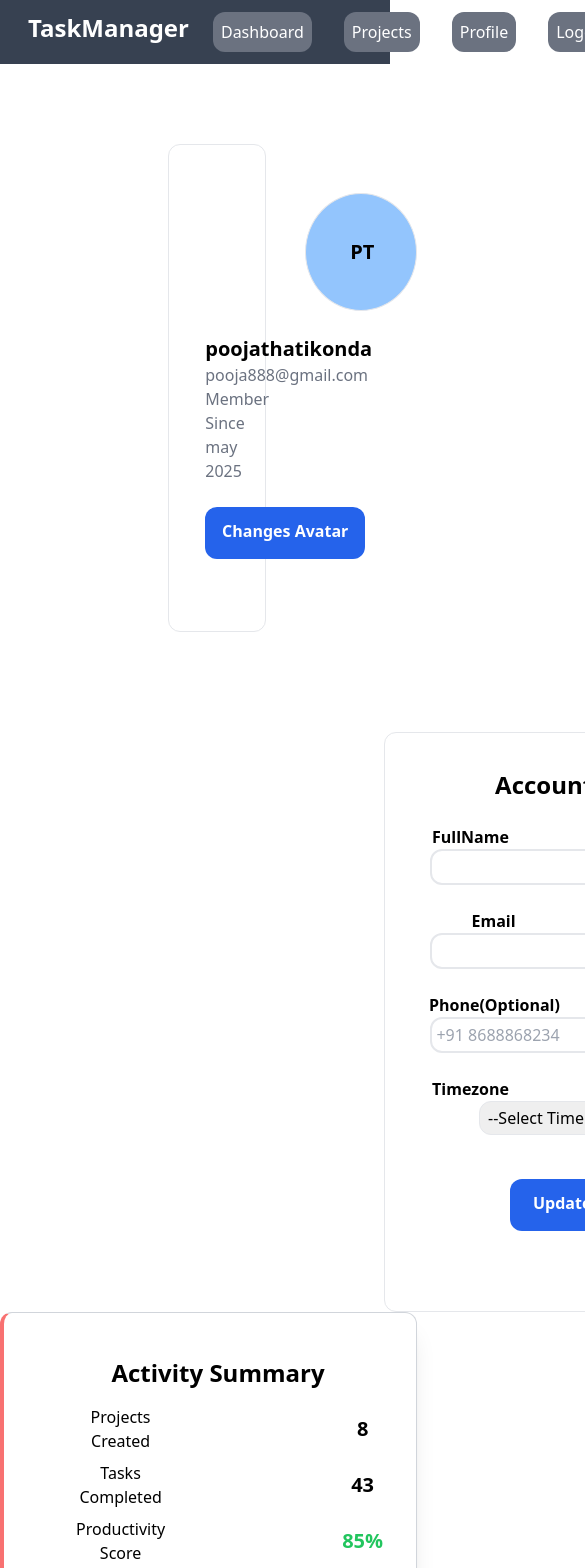
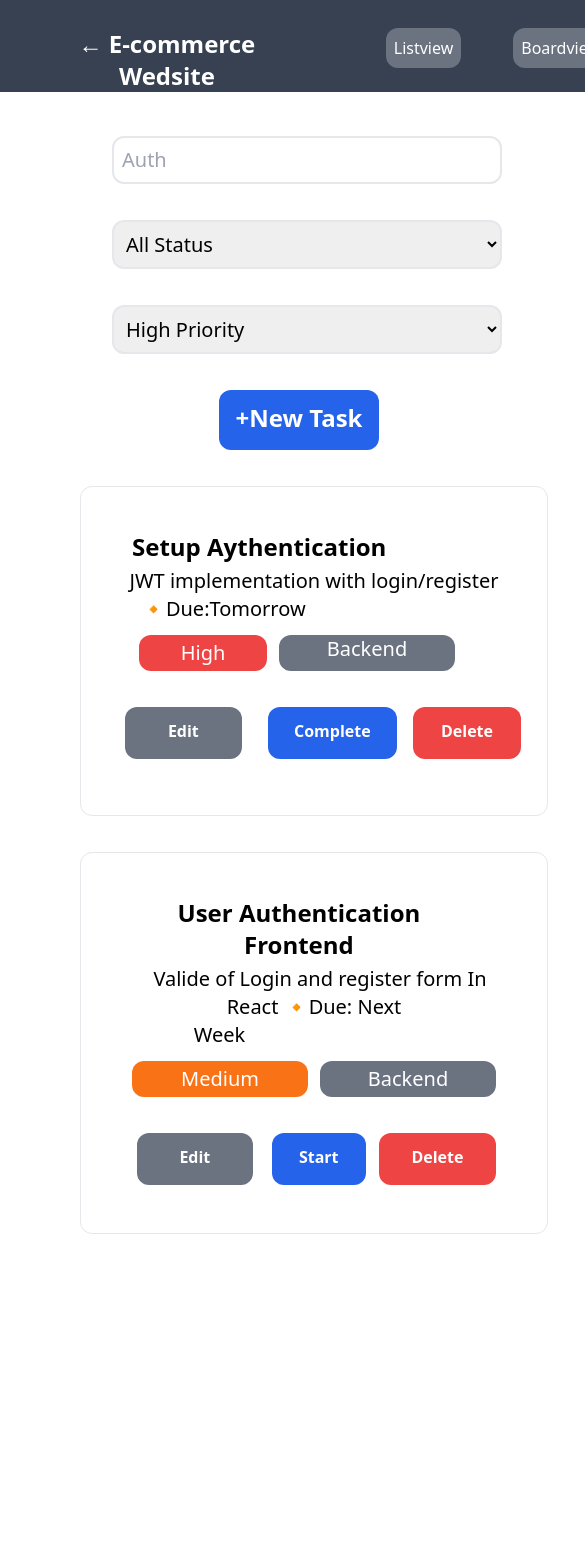
Before and after one commit to tech-blackboard/deployable-full-stack-app, a React (Create React App) app: page / in a window 390 px wide. Shown: the top 1568 px of the page, 585 px wide, since content can reach past the window. After the commit the page ends 1270 px from the top, so only its background shows below. Built offline with nearby package versions, Linux system fonts and the light colour scheme.

Commit message:
responsive design

```diff
--- a/src/App.js
+++ b/src/App.js
@@ -3,12 +3,12 @@ import { Routes } from 'react-router-dom';
 import { Route } from 'react-router-dom';
 import Register from './Componenets/Register';
 import { ToastContainer } from "react-toastify";
-import ProjectView from './Componenets/ProjectView';
+// import ProjectView from './Componenets/ProjectView';
 // import Login from './Componenets/Login';
- import DashBoard from './Componenets/DashBoard';
-// import TaskListView from './Componenets/TaskListView';
+//  import DashBoard from './Componenets/DashBoard';
+import TaskListView from './Componenets/TaskListView';
 //  import EditTask from './Componenets/EditTask'
- import UserProfile from './Componenets/UserProfile'
+//  import UserProfile from './Componenets/UserProfile'
 import "react-toastify/dist/ReactToastify.css";
 // import CreateNewProject from './Componenets/CreateNewProject';
 //  import ErrorLoadingStates from './Componenets/ErrorLoadingStates'
@@ -37,23 +37,23 @@ function App() {
     {/* <ProjectView/> */}
       {/* <DashBoard/>   */}
     {/* </UserContext.Provider>   */}
-      {/* <Register/>
-       <Login/>    */}
-     <UserProfile/>
-    {/* <TaskListView/>   */}
-    {/* <AnalyticsDashboard/>    */}
-      {/* <CreateNewProject/> */}
+    {/* <Register/>   */}
+       {/* <Login/>     */}
+     {/* <UserProfile/>   */}
+    <TaskListView/>
+    {/* <AnalyticsDashboard/>
+      <CreateNewProject/> */}
 
 
 
       {/* <Routes>
          <Route path='/' element={ <Login/>}/>
         <Route path='/Login' element={ <Login/>}/>
-         <Route path='/Register' element={<Register/>}/>  */}
-         {/* <Route path='/Dashboard' element={<DashBoard/>}/> */}
+         <Route path='/Register' element={<Register/>}/>
+         <Route path='/Dashboard' element={<DashBoard/>}/>
 
 
-{/*
+
       </Routes>  */}
     </div>
   );
--- a/src/Componenets/HeaderComponent.tsx
+++ b/src/Componenets/HeaderComponent.tsx
@@ -13,10 +13,10 @@ interface HeaderProps {
 
 
 export default function HeaderComponent({ Dashboard, Projects, Analytics, Profile, Logout, EditProfile, sittings, Listview, Boardview }: HeaderProps) {
-    const className = "rounded-xl  bg-gray-500 p-2 text-white";
+    const className = "rounded-xl  bg-gray-500 p-2 text-white ml-11 mt-3 md:pt-0 ";
     return (
         <div>
-            <nav className='flex flex-end gap-8 mr-9 p-3 '>
+            <nav className='flex  gap-2 p-4  ml-9  '>
                 {Dashboard && <a className={className} href="/Dashboard">{Dashboard}</a>}
                 {Projects && <a className={className} href="/Projects">{Projects}</a>}
                 {Analytics && <a className={className} href="/Analytics">{Analytics}</a>}
--- a/src/Componenets/InputComponent.tsx
+++ b/src/Componenets/InputComponent.tsx
@@ -15,7 +15,7 @@ interface InputComponentProps {
 
 
 export default function InputComponent({ className, name, inputmode, inputType, inputValue, pattern, placeholder, inputId, inputOnChange, style, required }: InputComponentProps) {
-    const inputClass = `border-2 border-black-300 p-1 w-80 rounded-xl bg-white ${className}`
+    const inputClass = `border-2 border-black-300 p-1 w-80 rounded-xl bg-white ${className} `
     return (
         <div>
 
--- a/src/Componenets/Login.tsx
+++ b/src/Componenets/Login.tsx
@@ -100,16 +100,16 @@ export default function Login() {
                 <span className="font-sans text-xl pt-9 font-bold text-blue-600">Well Come Back</span><br></br>
                 <span className="text-xm pb-4 font-lighter text-gray-500">Sign into your account</span><br></br>
 
-                <label  className="text-xl ml-1 mr-0 font-lighter">Email</label><br></br>
+                <label className="text-xl ml-1 mr-0 font-lighter">Email</label><br></br>
                 <span className="text-red-500 mr-40 text-xs">{emailError}</span><br></br>
                 < InputComponent inputType="email" inputValue={email} inputId="email" inputOnChange={emailId} /><br></br>
 
 
                 <label className="text-xl ml-8 mr-9 font-lighter">Password</label><br></br>
-                 <span className="text-red-500 mr-40 text-xs">{pwdError}</span><br></br>
+                <span className="text-red-500 mr-28 text-xs">{pwdError}</span><br></br>
                 < InputComponent inputType="password" inputValue={pwd} inputId="password" inputOnChange={password} /><br></br>
 
-                <ButtonComponent name="Sign In" onClick={handleSignIn}/>
+                <ButtonComponent name="Sign In" onClick={handleSignIn} />
                 <br></br>
                 {
                     signUp && <p id="paragraph">Don't have an account? <Link to="/Register" className="re">Register here</Link></p>
--- a/src/Componenets/ProjectView.tsx
+++ b/src/Componenets/ProjectView.tsx
@@ -5,69 +5,69 @@ import InputComponent from './InputComponent';
 import ButtonComponent from './ButtonComponent'
 
 export default function ProjectView() {
-    const divStylepara = "text-gray-500 mr-[49px]"
+    const divStylepara = "text-gray-500 mr-[4px] text-xl"
     const high = "text-white mr-[80%] border w-11   rounded-xl mt-1 bg-orange-400  ";
-    const divStyle = `group border border-l-4 border-l-red-400 border-gray-300 bg-white-300  p-8 rounded-xl shadow-xl cursor-pointer hover:bg-white-600 hover:font-semibold `
+    const divStyle = `group border  border-l-4 border-l-red-400 border-gray-300 bg-white-300  p-8 rounded-xl shadow-xl cursor-pointer hover:bg-white-600 hover:font-semibold mb-9 w-[60%] pr-11 ml-11`
     return (
         <div>
-            <div className="flex justify-between  bg-gray-700 content-around">
-                <h2 className='text-2xl text-white ml-4   p-3  font-bold'>← Back to Dashboard</h2>
+            <div className="flex justify-between  bg-gray-700 content-around w-[138%]">
+                <h2 className='text-2xl text-white mr-28   p-3  font-bold'> ← Back to Dashboard</h2>
 
                 <HeaderComponent EditProfile="Edit Profile" sittings="sittings" />
 
             </div>
-            <h2 className=" text-2xl font-bold mt-3 mr-[70%]">Task Management Website</h2>
-            <span className="text-2xs  text-gray-400 font-bold mt-3 mr-[65%]  ">Front development project with Rect and Node.js</span><br></br>
+            <h2 className=" text-2xl font-bold mt-3 mr-9 ">Task Management Website</h2>
+            <span className="text-2xs  text-gray-400 font-bold mt-3 ml-9 ">Front development project with Rect and Node.js</span><br></br>
             {/* Search Bar */}
             <div className="flex justify-evenly ">
-                <div className="  relative mt-9 ">
-                    <Search className="absolute right-2 top-2 -translate-y-1/ text-gray-400 w-5 h-5 " />
+                <div className="  relative mt-8  ml-9 ">
+                    <Search className="absolute right-0 top-5   text-xl translate-y-1/ text-gray-400 w-5 h-5 " />
                     <InputComponent
                         inputType="text"
                         placeholder="Search task...."
-                        className="pl-12 w-full border border-gray-300 ml-[30%] py-2 rounded-full focus:outline-none focus:ring-2 focus:ring-blue-400"
+                        className="pl-10 w-[290%]  text-xl  border border-gray-300 ml-[30%] py-2 rounded-full focus:outline-none focus:ring-2 focus:ring-blue-400 mt-1"
                     />
                 </div>
                 <div>
 
 
-                    <select className=' mt-9 border w-[80%] p-1 mr-44  border-gray-300 rounded-xl'>
+                    <select className=' mt-9 border w-[105%] p-2 ml-32  border-gray-300 rounded-xl  text-xl'>
                         <option>All Task</option>
                         <option>To Do</option>
                         <option>In Progress</option>
                         <option>Complete</option>
                     </select> </div>
                 <div>
-                    <select className=' mt-9 mr-44 border border-gray-300 rounded-xl p-1 w-[80%] mb-9 ' >
+                    <select className=' mt-9 border border-gray-300 rounded-xl p-2 w-[60%] mb-9 ml-44 text-xl' >
                         <option>All Priority </option>
                         <option>High </option>
                         <option>Medium</option>
                         <option>Low</option>
                     </select></div>
             </div>
-            <ButtonComponent className=" mr-16 mt-9  bg-blue-600 hover:bg-blue-700 " name="+ Add Task" />
+            <ButtonComponent className=" mt-3 ml-44 bg-blue-600 hover:bg-blue-700 text-xl" name="+ Add Task" />
             <br></br><br></br>
-            <div className="flex justify-around mb-9">
-                <p className='text-red-600 font-semibold'>To Do(5)</p>
+            <div className="flex justify-between mb-9 pl-44  ">
+                <p className='text-red-600 font-semibold '>To Do(5)</p>
                 <p className='text-orange-600 font-semibold'>In Progress</p>
                 <p className='text-green-600 font-semibold'>Complete(4)</p>
             </div>
 
-            <div className="flex flex-wrap justify-around">
+            <div className="flex flex-wrap justify-around ">
                 <div className={divStyle}>
-                    <h5 className="text-blue-500 font-semibold text-xl group-hover:text-blue-700">Setup Aythentication</h5>
-                    <p className="text-gray-500 mr-[80px]">Due: Tomorrow</p>
+                    <h5 className="text-blue-500 font-semibold text-2xl group-hover:text-blue-700">Setup Aythentication</h5>
+                    <p className="text-gray-500 mr-[80px] text-xl">Due: Tomorrow</p>
                     <h6 className={high}> High</h6>
 
                 </div>
                 <div className={divStyle}>
-                    <h5 className="text-blue-500 font-semibold text-xl group-hover:text-blue-700">API Integration</h5>
+                    <h5 className="text-blue-500 font-semibold text-2xl group-hover:text-blue-700">API Integration</h5>
                     <p className={divStylepara}>Due: Friday</p>
                     <h6 className={high}> High</h6>
                 </div>
                 <div className={divStyle}>
-                    <h5 className="text-blue-500 font-semibold text-xl group-hover:text-blue-700">ProjectSetUp</h5>
-                    <p className="text-gray-500">Complete: yesterday</p>
+                    <h5 className="text-blue-500 font-semibold text-2xl group-hover:text-blue-700">ProjectSetUp</h5>
+                    <p className="text-gray-500 text-xl">Complete: yesterday</p>
                 </div>
 
                 <div className="group border border-l-4 border-l-orange-400 border-gray-300 bg-white-300  p-8 rounded-xl shadow-xl cursor-pointer hover:bg-white-600 hover:font-semibold">
--- a/src/Componenets/TaskListView.tsx
+++ b/src/Componenets/TaskListView.tsx
@@ -4,9 +4,9 @@ import InputComponent from './InputComponent';
 import ButtonComponent from './ButtonComponent'
 export default function TaskListView() {
     return (
-        <div className=" ">
-            <div className=" flex justify-between bg-gray-700">
-                <h2 className="text-white font-bold text-xl pt-3 ml-11" >← E-commerce Wedsite</h2>
+        <div >
+            <div className="  relative flex justify-between bg-gray-700 w-[160%] md:w-[100%]">
+                <h2 className="text-white font-bold text-2xl pt-7 ml-11" >← E-commerce Wedsite</h2>
                 {/* <nav>
                     <a href='/Listview'>List View</a>
                     <a href="/Boardview">Board View</a>
@@ -16,52 +16,52 @@ export default function TaskListView() {
                     Boardview="Boardview" />
 
             </div>
-            <InputComponent inputType='text' placeholder='Auth' className="w-[80%] p-2 mt-11" />
-            <select className='w-[80%] border-2 rounded-xl mt-9 p-2'>
+            <InputComponent inputType='text' placeholder='Auth' className="w-full text-xl md:w-[70%]  p-2 ml-28 mt-11" />
+            <select className='w-full border-2 rounded-xl  text-xl mt-9 p-2  ml-28 md:w-[70%]'>
                 <option>All Status</option>
             </select>
-            <select className='w-[80%] border-2 rounded-xl mt-9 p-2 '>
+            <select className='w-full  border-2  text-xl rounded-xl mt-9 p-2  ml-28 md:w-[70%]  '>
                 <option>High Priority </option>
 
             </select>
 
-            <ButtonComponent className="bg-blue-500 hover:bg-blue-400 mt-6 mb-9 " name="+New Task" />
+            <ButtonComponent className="bg-blue-500  text-2xl hover:bg-blue-400 mt-9 mb-9 ml-52 md:mr-[20%]" name="+New Task" />
 
 
-            <div className="flex justify-evenly flex-wrap  shadow-2xm border rounded-xl p-11 w-[90%] ml-20">
+            <div className="flex justify-evenly flex-wrap  shadow-2xm border rounded-xl p-11 w-[120%] md:w-[88%] ml-20">
                 <div className="">
-                    <h5 className='text-xl mr-[54%] font-bold'>Setup Aythentication</h5>
-                    <span className="text-xm mr-11 ">JWT implementation with login/register • Due: Tomorrow</span>
+                    <h5 className='text-2xl mr-[29%] font-bold pb-1 md:mr-11'>Setup Aythentication</h5>
+                    <span className="text-xl mr-[48%] md:mr-11 ">JWT implementation with login/register  🔸Due:Tomorrow</span>
 
-                    <div className="flex justify-center gap-3 mr-[70%] pt-3">
-                        <div className='text-white bg-red-500 w-32 rounded-xl' >High</div>
-                        <div className='text-white bg-gray-500 w-44 rounded-xl'>Backend</div>
+                    <div className="flex justify-center gap-3 mr-[9%] pt-3  md:mt-2">
+                        <div className='text-white bg-red-500 w-32 p-1 rounded-xl text-xl ' >High</div>
+                        <div className='text-white bg-gray-500 w-44  rounded-xl text-xl '>Backend</div>
                     </div>
                 </div>
-                <div className="flex gap-3 mt-6">
-                    <ButtonComponent className="bg-gray-500 hover:bg-gray-400  " name="Edit" />
-                    <ButtonComponent className="bg-blue-500 hover:bg-green-400  " name="Complete" />
-                    <ButtonComponent className="bg-red-500 hover:bg-red-400  " name="Delete" />
+                <div className="flex gap-11 mt-9 pr-9">
+                    <ButtonComponent className="bg-gray-500 hover:bg-gray-400 mr-11  w-[118%]" name="Edit" />
+                    <ButtonComponent className="bg-blue-500 hover:bg-green-400 w-[128%] " name="Complete" />
+                    <ButtonComponent className="bg-red-500 hover:bg-red-400 w-[143%] " name="Delete" />
 
                 </div>
 
             </div>
 
 
-            <div className="flex justify-evenly flex-wrap mt-9 pb-9 mb-9  shadow-2xm border rounded-xl p-11 w-[90%] ml-20">
+            <div className="flex justify-evenly flex-wrap mt-9 pb-9 mb-9  shadow-2xm border rounded-xl p-11 w-[120%] ml-20  md:w-[88%]">
                 <div className="">
-                    <h5 className='text-xl mr-[94%] font-bold'>User Authentication Frontend</h5>
-                    <span className="text-xm mr-44 ">Login and register form in React • Due: Next Week</span>
+                    <h5 className='text-2xl mr-[8%] pb-1 font-bold '>User Authentication Frontend</h5>
+                    <span className="text-xl ml-3 mr-[50%] pt-3 md:mr-11 ">Valide of Login and register form In  React  🔸Due: Next Week </span>
 
-                    <div className="flex justify-center gap-3 mr-[70%] pt-3">
-                        <div className='text-white bg-orange-500  rounded-xl' >Medium</div>
-                        <div className='text-white bg-gray-500 w-96 rounded-xl'>Backend</div>
+                    <div className="flex justify-center gap-3  pt-3 md:mt-2 md:mr-9">
+                        <div className='text-white bg-orange-500 w-44 p-1  rounded-xl text-xl' >Medium</div>
+                        <div className='text-white bg-gray-500 w-44 p-1 rounded-xl  text-xl'>Backend</div>
                     </div>
                 </div>
-                <div className="flex gap-3 mt-8">
-                    <ButtonComponent className="bg-gray-500 hover:bg-gray-400  " name="Edit" />
-                    <ButtonComponent className="bg-blue-500 hover:bg-blue-400  " name="Start" />
-                    <ButtonComponent className="bg-red-500 hover:bg-red-400  " name="Delete" />
+                <div className="flex gap-11  mt-9 pr-9">
+                    <ButtonComponent className="bg-gray-500 hover:bg-gray-400 mr-9 mr-11  w-[128%] " name="Edit" />
+                    <ButtonComponent className="bg-blue-500 hover:bg-blue-400 w-[148%] " name="Start" />
+                    <ButtonComponent className="bg-red-500 hover:bg-red-400  w-[153%] " name="Delete" />
 
                 </div>
 
```
Also changed, not shown: src/Componenets/ButtonComponent.tsx (+7 -7 lines), src/Componenets/DashBoard.tsx (+12 -5 lines), src/Componenets/EditTask.tsx (+4 -4 lines).
